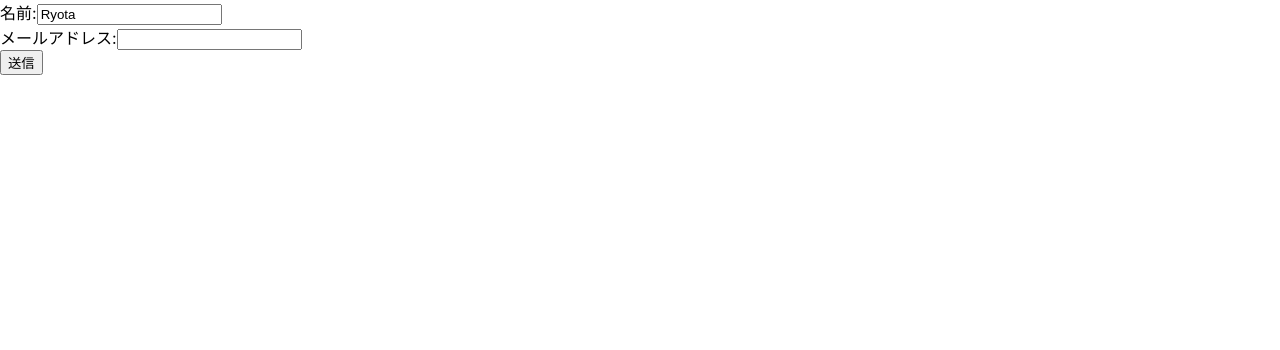
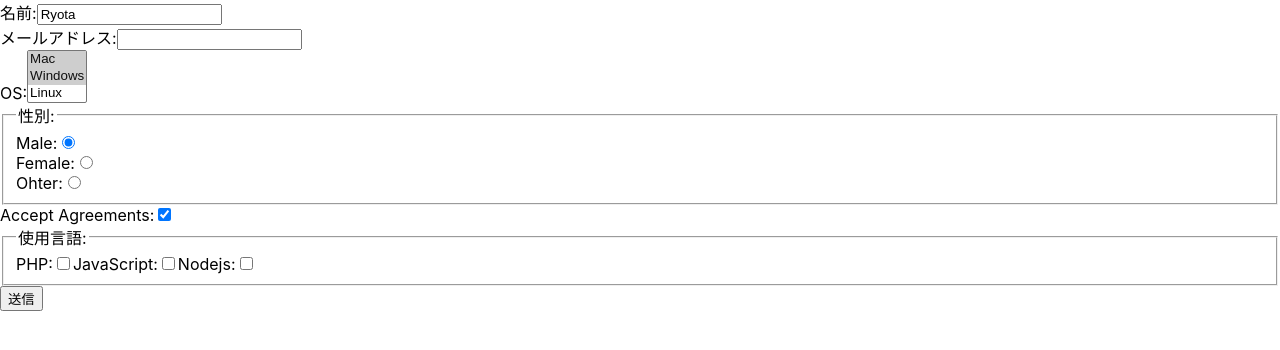
Before and after one commit to RyotaBannai/React_project, a React (Create React App) app in the folder sokushu/quick-react/: page / in a window 1280 px wide. Shown: the top 350 px of the page. Built offline with nearby package versions, Linux system fonts and the light colour scheme.

Commit message:
Implement all types of form.

```diff
--- a/sokushu/quick-react/src/MyForm.js
+++ b/sokushu/quick-react/src/MyForm.js
@@ -10,17 +10,30 @@ export default class MyForm extends Component{
 
 		this.state = {
 			name: 'Ryota',
+      sex: 'male',
 			email: '',
+      //fruit: '',
+      os: ['Mac', 'Windows'],
+      accept: true,
+      languages: [],
 			//`value` prop on `input` should not be null. Consider using an empty string to clear the component or `undefined` for uncontrolled components.
 		};
 		//予めバインド->eventObjectを読み取るため.
 		this.handleChange = this.handleChange.bind(this);
-		this.show = this.show.bind(this);
+    this.handleChangeForMS = this.handleChangeForMS.bind(this);
+    this.handleChangeForCB = this.handleChangeForCB.bind(this);
+    this.handleChangeForMCB = this.handleChangeForMCB.bind(this);
+    this.show = this.show.bind(this);
 	}
 
 	show(e){
 		console.log(`name: ${this.state.name}`);
-		console.log(`name: ${this.state.email}`);
+    console.log(`fruit: ${this.state.sex}`);
+		console.log(`email: ${this.state.email}`);
+    //console.log(`fruit: ${this.state.fruit}`);
+    console.log(`os: ${this.state.os}`);
+    console.log(`accept agreements: ${this.state.accept}`);
+    console.log(`languages: ${this.state.languages}`);
 	}
 
 	handleChange(e){
@@ -50,12 +63,53 @@ export default class MyForm extends Component{
 		//this.show();
 	}
 
+  //Radio boxのstateは少し複雑.
+  handleChangeForMS(e){
+
+    const data = [];
+    const opts = e.target.options;
+
+    for (let i=0; i<opts.length; i++){
+      if(opts[i].selected){
+        data.push(opts[i].value);
+      }
+    }
+    this.setState({
+      [e.target.name]:data
+    });
+  }
+
+  handleChangeForCB(e){
+    this.setState({
+      [e.target.name]:e.target.checked
+    });
+  }
+
+  handleChangeForMCB(e){
+
+    //setStateする前の状態を格納.
+    const ls = this.state.languages;
+
+    //新しくcheckされたバリューならchecked=trueなので追加.
+    if(e.target.checked){
+      ls.push(e.target.value);
+    }
+    //新しくuncheckedされたバリューならchecked=falseで、リストから消去.
+    else {
+      ls.splice(ls.indexOf(e.target.value),1);
+    }
+    this.setState({
+      [e.target.name]:ls
+    });
+  }
+
 	render(){
 		return (
 		  <form>
+      {/* text */}
 				<div>
 					<label htmlFor="name">名前:</label>
-		{/*valueは、はじめはdefault値.*/}
+		  {/*valueは、はじめはdefault値.*/}
 					<input id="name" name="name" type="text"
 			onChange={this.handleChange}
 			value={this.state.name} />
@@ -66,9 +120,74 @@ export default class MyForm extends Component{
 			onChange={this.handleChange}
 			value={this.state.email} />
 				</div>
-        <div>
-          <button type="button" onClick={this.show}>送信</button>
-        </div>
+      {/* select
+				<div>
+					<label htmlFor="fruit">好きなフルーツ:</label>
+					<select id="fruit" name="fruit"
+			 onChange={this.handleChange}
+			value={this.state.fruit} >
+           <option>Apple</option>
+           <option>Orange</option>
+           <option>Grape</option>
+          </select>
+				</div>
+        */}
+
+     {/* select multiple */}
+			<div>
+				<label htmlFor="os">OS:</label>
+     <select id="os" name="os" value={this.state.os}
+     size="3" multiple={true}
+		 onChange={this.handleChangeForMS} >
+          <option>Mac</option>
+          <option>Windows</option>
+          <option>Linux</option>
+         </select>
+			</div>
+
+     {/* radio button */}
+		 <div>
+       <fieldset>
+         <legend> 性別:</legend>
+         <label htmlFor="sex_male">Male:</label>
+         <input id='sex_male' name='sex' type='radio' value='male' checked={this.state.sex === 'male'} onChange={this.handleChange} /><br />
+         <label htmlFor="sex_female">Female:</label>
+         <input id='sex_female' name='sex' type='radio' value='female' checked={this.state.sex === 'female'} onChange={this.handleChange} /><br />
+         <label htmlFor="other">Ohter:</label>
+         <input id='other' name='sex' type='radio' value='other' checked={this.state.sex === 'other'} onChange={this.handleChange} /><br />
+      </fieldset>
+     </div>
+
+     {/*Check box*/}
+     <div>
+       <label htmlFor="accept">Accept Agreements:</label>
+       {/*this.state.acceptでチェック状態を管理.*/}
+       <input id='accept' type='checkbox' name='accept' checked={this.state.accept}
+       onChange={this.handleChangeForCB} />
+     </div>
+
+     {/*Multiple check boxes*/}
+     <div>
+       <fieldset>
+         <legend> 使用言語:</legend>
+         <label htmlFor="PHP">PHP:</label>
+         <input id='PHP' type='checkbox' name='languages' value='php'       checked={this.state.languages.includes('php')}
+         onChange={this.handleChangeForMCB} />
+
+         <label htmlFor="JavaScript">JavaScript:</label>
+         <input id='JavaScript' type='checkbox' name='languages' value='javascript'       checked={this.state.languages.includes('javascript')}
+         onChange={this.handleChangeForMCB} />
+
+         <label htmlFor="Nodejs">Nodejs:</label>
+         <input id='Nodejs' type='checkbox' name='languages' value='nodejs'       checked={this.state.languages.includes('nodejs')}
+         onChange={this.handleChangeForMCB} />
+       </fieldset>
+     </div>
+
+     {/*Show values*/}
+       <div>
+         <button type="button" onClick={this.show}>送信</button>
+       </div>
 			</form>
 		);
 	}
```
